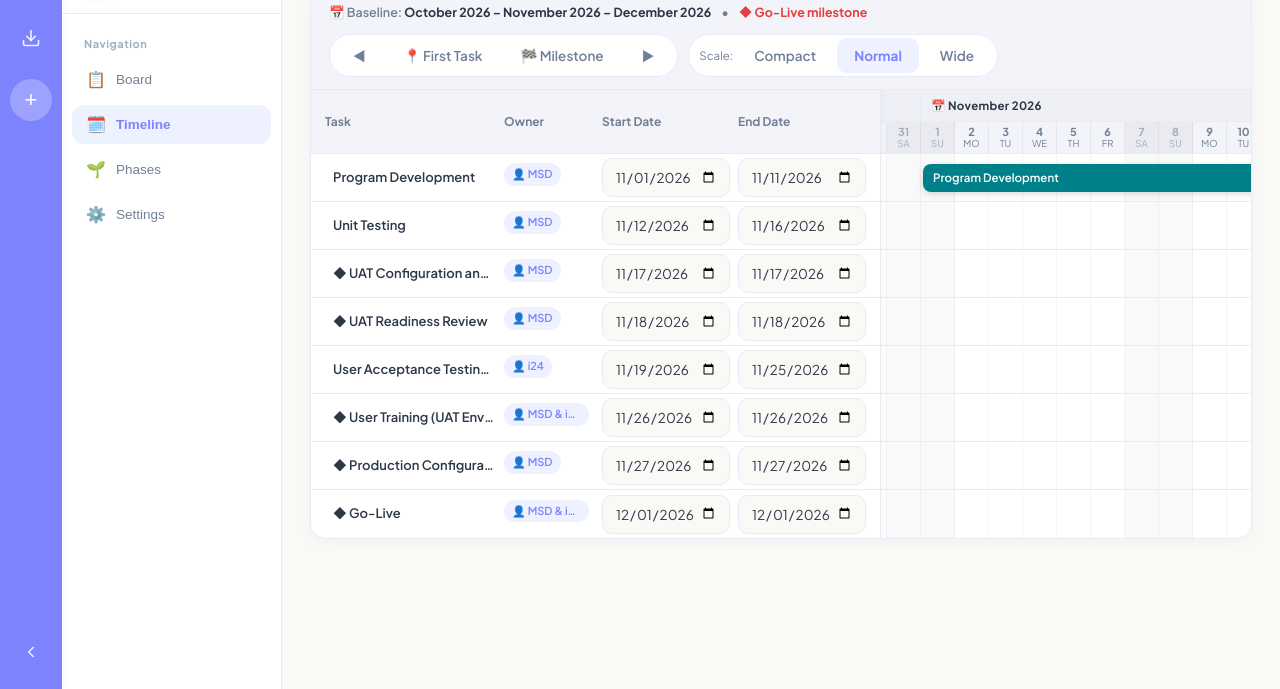
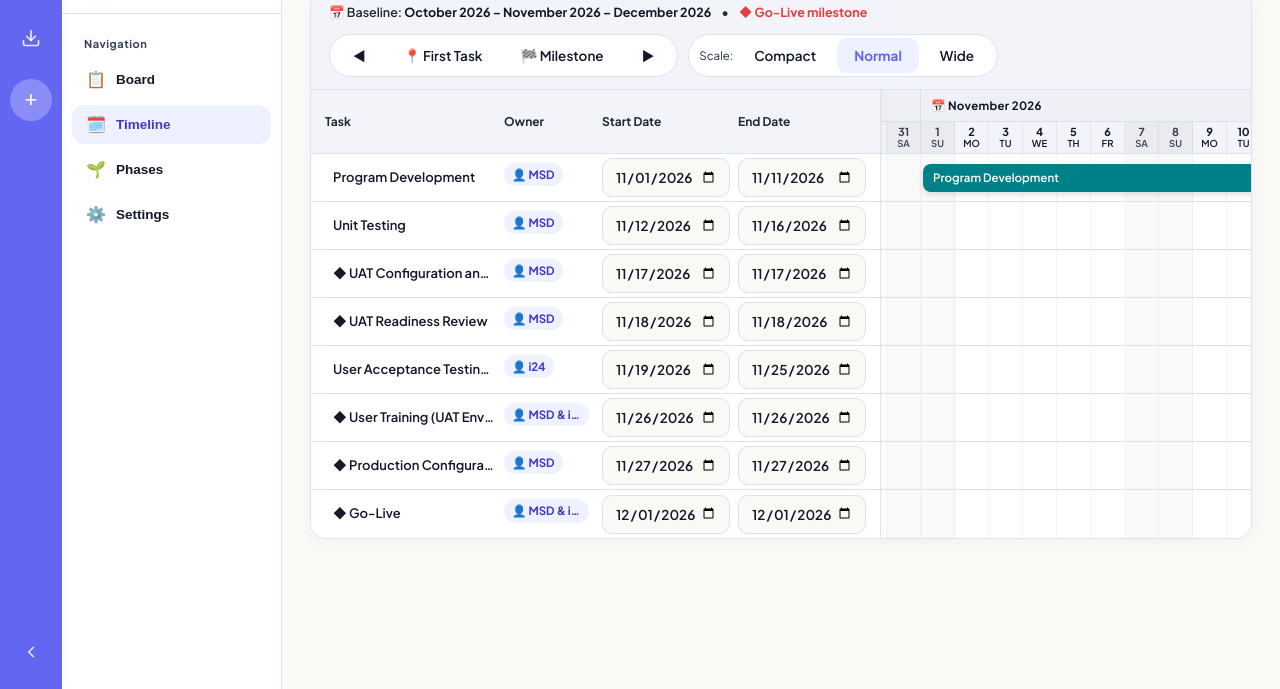
Before and after one commit to Pawitpxrn/Ma-project-hub, a plain HTML site: page index.html in a window 1280 px wide. Shown: the part 111-800 px from the top of the page. Drawn offline with Linux system fonts and the light colour scheme.

Commit message:
Improve font weight consistency and text contrast

```diff
--- a/index.html
+++ b/index.html
@@ -8,8 +8,8 @@
   <title>CuteFlow — บอร์ดโปรเจกต์ & ไทม์ไลน์มินิมอล</title>
   <link rel="preconnect" href="https://fonts.googleapis.com">
   <link rel="preconnect" href="https://fonts.gstatic.com" crossorigin>
-  <link href="https://fonts.googleapis.com/css2?family=Plus+Jakarta+Sans:wght@400;500;600;700&family=Mitr:wght@300;400;500&display=swap" rel="stylesheet">
-  <link rel="stylesheet" href="./styles.css?v=3.0">
+  <link href="https://fonts.googleapis.com/css2?family=Plus+Jakarta+Sans:wght@400;500;600;700&family=Noto+Sans+Thai:wght@400;500;600;700&display=swap" rel="stylesheet">
+  <link rel="stylesheet" href="./styles.css?v=3.1">
 </head>
 <body>
   <div class="jira-layout" id="appLayout">
@@ -291,6 +291,6 @@
 
   <div id="toast" class="jira-toast" role="status" aria-live="polite"></div>
 
-  <script src="./app.js?v=3.0"></script>
+  <script src="./app.js?v=3.1"></script>
 </body>
 </html>
--- a/styles.css
+++ b/styles.css
@@ -7,9 +7,10 @@
   color-scheme: light dark;
 
   /* Cozy Soft Pastel Palette */
-  --cozy-primary: #7C83FD;
-  --cozy-primary-hover: #656de8;
+  --cozy-primary: #6366F1;
+  --cozy-primary-hover: #4F46E5;
   --cozy-primary-soft: #EEF1FF;
+  --cozy-primary-text: #4338CA;
   --cozy-peach: #FF9F45;
   --cozy-mint: #6BCB77;
   --cozy-pink: #FF87B2;
@@ -19,33 +20,33 @@
   /* Canvas & Surfaces */
   --jira-body-bg: #FAF9F6;      /* Off-white warm cream */
   --jira-side-bg: #FFFFFF;
-  --jira-global-bg: #7C83FD;    /* Lavender primary global bar */
+  --jira-global-bg: #6366F1;    /* Crisp indigo-lavender global bar */
   --jira-column-bg: #F3F4F9;    /* Soft pillowy column background */
   --jira-card-bg: #FFFFFF;
-  --jira-border: #E8EBF3;
-
-  /* Typography */
-  --text-main: #2D3748;
-  --text-muted: #718096;
-  --text-faint: #A0AEC0;
+  --jira-border: #DCE1EE;
+
+  /* Typography (Consistent crisp high-contrast dark text) */
+  --text-main: #111827;
+  --text-muted: #1F2937;
+  --text-faint: #374151;
 
   /* Badges */
   --badge-blue: #EBF4FF;
-  --badge-blue-text: #4299E1;
+  --badge-blue-text: #1D4ED8;
   --badge-green: #F0FFF4;
-  --badge-green-text: #38A169;
-  --badge-yellow: #FFFFF0;
-  --badge-yellow-text: #D69E2E;
+  --badge-green-text: #15803D;
+  --badge-yellow: #FEFCE8;
+  --badge-yellow-text: #A16207;
   --badge-red: #FFF5F5;
-  --badge-red-text: #E53E3E;
+  --badge-red-text: #B91C1C;
   --badge-purple: #FAF5FF;
-  --badge-purple-text: #805AD5;
+  --badge-purple-text: #6D28D9;
 
   /* Soft Shapes & Shadows */
   --radius-card: 14px;
   --radius-btn: 10px;
   --radius-pill: 999px;
-  --font-family: 'Plus Jakarta Sans', 'Mitr', -apple-system, BlinkMacSystemFont, "Segoe UI", Roboto, sans-serif;
+  --font-family: 'Plus Jakarta Sans', 'Noto Sans Thai', -apple-system, BlinkMacSystemFont, "Segoe UI", Roboto, sans-serif;
   --card-shadow: 0 4px 12px rgba(124, 131, 253, 0.06);
   --card-shadow-hover: 0 8px 20px rgba(124, 131, 253, 0.12);
 }
@@ -59,9 +60,10 @@
     --jira-card-bg: #272C3E;
     --jira-border: #2D3349;
 
-    --text-main: #EDF2F7;
-    --text-muted: #A0AEC0;
-    --text-faint: #718096;
+    --cozy-primary-text: #C7D2FE;
+    --text-main: #F9FAFB;
+    --text-muted: #E5E7EB;
+    --text-faint: #D1D5DB;
 
     --badge-blue: #23354E;
     --badge-blue-text: #63B3ED;
@@ -239,7 +241,7 @@ body {
 
 .back-to-hub-btn {
   background: var(--cozy-primary-soft);
-  color: var(--cozy-primary);
+  color: var(--cozy-primary-text);
   border: none;
   font-size: 12px;
   font-weight: 600;
@@ -340,9 +342,9 @@ body {
   border-radius: 12px;
   border: none;
   background: transparent;
-  color: var(--text-muted);
+  color: var(--text-main);
   font-size: 13.5px;
-  font-weight: 500;
+  font-weight: 600;
   text-align: left;
   cursor: pointer;
   width: 100%;
@@ -361,8 +363,8 @@ body {
 
 .side-nav-item.active {
   background-color: var(--cozy-primary-soft);
-  color: var(--cozy-primary);
-  font-weight: 600;
+  color: var(--cozy-primary-text);
+  font-weight: 700;
 }
 
 /* 3. Main Workspace Canvas */
@@ -515,8 +517,8 @@ body {
 .hub-card-key {
   display: inline-block;
   font-size: 11px;
-  font-weight: 600;
-  color: var(--cozy-primary);
+  font-weight: 700;
+  color: var(--cozy-primary-text);
   background: var(--cozy-primary-soft);
   padding: 2px 8px;
   border-radius: var(--radius-pill);
@@ -589,7 +591,7 @@ body {
   font-size: 11.5px;
   font-weight: 700;
   background: var(--jira-side-bg);
-  color: var(--cozy-primary);
+  color: var(--cozy-primary-text);
   padding: 2px 8px;
   border-radius: var(--radius-pill);
   box-shadow: 0 1px 3px rgba(0, 0, 0, 0.05);
@@ -903,12 +905,12 @@ body {
 }
 
 .owner-pill {
-  font-size: 11px;
-  font-weight: 600;
+  font-size: 11.5px;
+  font-weight: 700;
   padding: 3px 8px;
   border-radius: var(--radius-pill);
   background: var(--cozy-primary-soft);
-  color: var(--cozy-primary);
+  color: var(--cozy-primary-text);
   white-space: nowrap;
   display: inline-block;
   overflow: hidden;
@@ -919,6 +921,7 @@ body {
 .phase-date-input {
   font-family: inherit;
   font-size: 11.5px;
+  font-weight: 600;
   padding: 5px 8px;
   border: 1px solid var(--jira-border);
   border-radius: var(--radius-pill);
@@ -1011,22 +1014,23 @@ body {
   flex-direction: column;
   align-items: center;
   justify-content: center;
-  border-right: 1px solid rgba(0, 0, 0, 0.05);
+  border-right: 1px solid rgba(0, 0, 0, 0.06);
   font-size: 10.5px;
+  font-weight: 600;
   line-height: 1.1;
   box-sizing: border-box;
   flex-shrink: 0;
-  color: var(--text-muted);
+  color: var(--text-main);
 }
 
 .gantt-day-header-cell.weekend {
-  background: rgba(0, 0, 0, 0.035);
+  background: rgba(0, 0, 0, 0.04);
   color: var(--text-faint);
 }
 
 .gantt-day-header-cell.today {
-  background: rgba(124, 131, 253, 0.12);
-  color: var(--cozy-primary);
+  background: rgba(99, 102, 241, 0.14);
+  color: var(--cozy-primary-text);
   font-weight: 700;
 }
 
@@ -1037,6 +1041,7 @@ body {
 
 .gantt-day-header-cell .d-dow {
   font-size: 9.5px;
+  font-weight: 600;
   text-transform: uppercase;
 }
 
@@ -1217,7 +1222,7 @@ body {
 
 .btn-secondary {
   background: var(--cozy-primary-soft);
-  color: var(--cozy-primary);
+  color: var(--cozy-primary-text);
 }
 
 .btn-secondary:hover {
@@ -1236,7 +1241,7 @@ body {
 
 .btn-ghost {
   background: transparent;
-  color: var(--text-muted);
+  color: var(--text-main);
 }
 
 .btn-ghost:hover {
```
